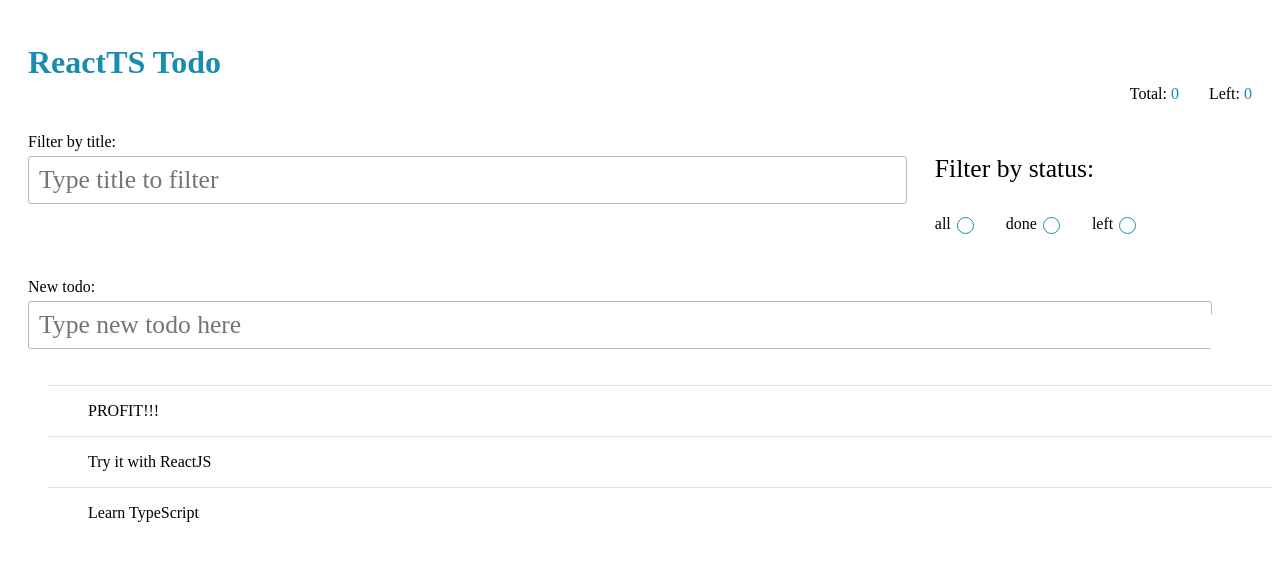
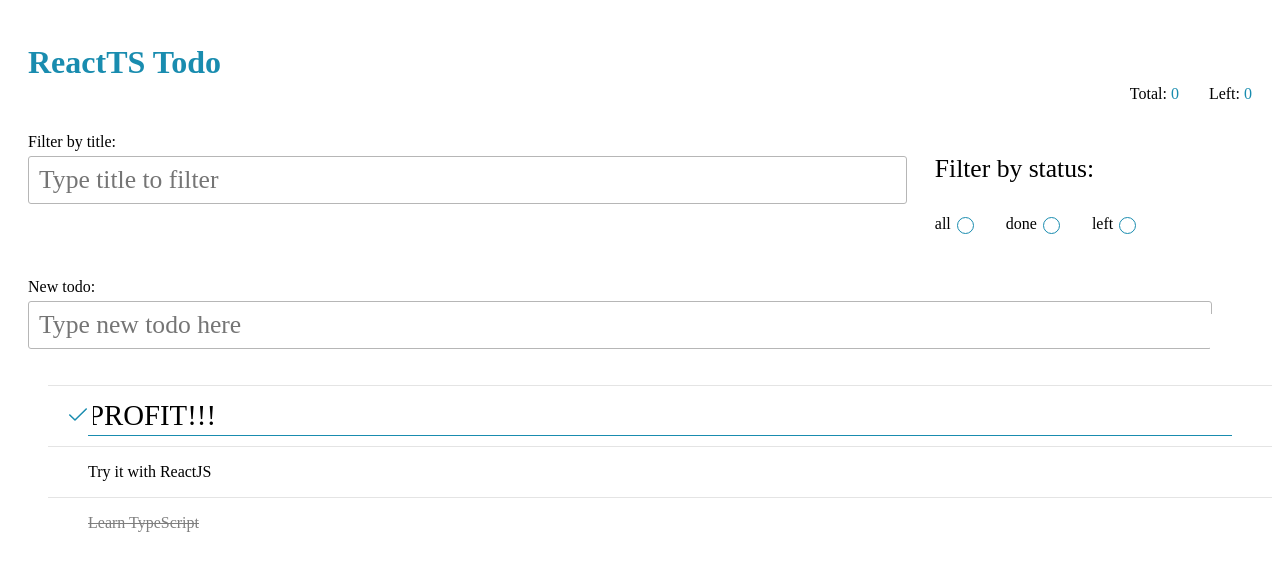
Before and after one commit to Dimeliora/react-ts-todo, a React (Create React App) app: page / in a window 1280 px wide. Shown: the top 570 px of the page. Built offline with nearby package versions, Linux system fonts and the light colour scheme; some icons are missing; the HTML template or start-up script is replaced by a standard one.

Commit message:
todos list item controls

```diff
--- a/src/components/Filter/RadioButton/RadioButton.module.scss
+++ b/src/components/Filter/RadioButton/RadioButton.module.scss
@@ -26,7 +26,7 @@
     &::after {
       content: "";
       position: absolute;
-      right: -17px;
+      right: -20px;
       top: 5px;
       display: none;
       width: 11px;
@@ -42,9 +42,9 @@
     width: 0;
     height: 0;
     opacity: 0;
-  }
 
-  &__:checked + .todos-by-status__radio-label::after {
-    display: block;
+    &:checked + .radioButton__label::after {
+      display: block;
+    }
   }
 }
--- /dev/null
+++ b/src/components/TodosList/TodosListItem/TodoItemInput/TodoItemInput.module.scss
@@ -0,0 +1,78 @@
+@import "../../../../styles/vars";
+
+.todoItemInput {
+  position: relative;
+
+  &::after {
+    content: "";
+    position: absolute;
+    left: 0;
+    bottom: 0;
+    display: block;
+    width: 0;
+    height: 1px;
+    background-color: $primary-color;
+    animation: expandBorder 0.2s forwards;
+  }
+
+  &__invalid {
+    &::after {
+      background-color: $danger-color;
+    }
+  }
+
+  &__input {
+    width: 100%;
+    margin-right: 10px;
+    padding: 3px 8px 4px 0;
+    border: none;
+    color: inherit;
+    font-family: inherit;
+    font-size: 1.8rem;
+
+    &:focus {
+      outline: none;
+    }
+
+    &::placeholder {
+      color: $danger-color;
+      font-size: 1.4rem;
+    }
+  }
+
+  &__btn {
+    position: absolute;
+    top: 50%;
+    left: -25px;
+    transform: translateY(-50%);
+    border: none;
+    background-color: #fff;
+    cursor: pointer;
+    transition: transform 0.1s;
+
+    &:hover {
+      transform: translateY(-50%) scale(1.15);
+    }
+
+    &:disabled {
+      opacity: 0.5;
+      cursor: default;
+
+      .todos-list__item-edit-icon {
+        fill: $danger-color;
+      }
+    }
+  }
+
+  &__btnIcon {
+    width: 18px;
+    height: 18px;
+    fill: $primary-color;
+  }
+}
+
+@keyframes expandBorder {
+  100% {
+    width: 100%;
+  }
+}
--- /dev/null
+++ b/src/components/TodosList/TodosListItem/TodoItemInput/index.tsx
@@ -0,0 +1,38 @@
+import React, { useEffect, useRef } from "react";
+
+import { ReactComponent as ApplyIcon } from "../../../../assets/icons/apply.svg";
+
+import s from "./TodoItemInput.module.scss";
+
+interface TodoItemInputProps {
+  value: string;
+  onApply: (value: string) => void;
+}
+
+const TodoItemInput: React.FC<TodoItemInputProps> = (props) => {
+  const { value } = props;
+
+  const inputRef = useRef<HTMLInputElement>(null);
+
+  useEffect(() => {
+    if (inputRef.current) {
+      inputRef.current.focus();
+    }
+  }, []);
+
+  return (
+    <form className={s.todoItemInput}>
+      <button className={s.todoItemInput__btn} type="submit">
+        <ApplyIcon className={s.todoItemInput__btnIcon} />
+      </button>
+      <input
+        ref={inputRef}
+        className={s.todoItemInput__input}
+        type="text"
+        defaultValue={value}
+      />
+    </form>
+  );
+};
+
+export default TodoItemInput;
--- a/src/components/TodosList/TodosListItem/TodoItemTitle/TodoItemTitle.module.scss
+++ /dev/null
@@ -1,28 +0,0 @@
-@import "../../../../styles/vars";
-
-.todoItemTitle {
-  &__btn {
-    position: absolute;
-    top: 50%;
-    left: -27px;
-    transform: translateY(-50%);
-    visibility: hidden;
-    display: block;
-    width: 20px;
-    height: 20px;
-    background-color: #fff;
-    border: none;
-    cursor: pointer;
-    transition: transform 0.1s;
-
-    &:hover {
-      transform: translateY(-50%) scale(1.15);
-    }
-  }
-
-  &__btnIcon {
-    width: 18px;
-    height: 18px;
-    fill: $primary-color;
-  }
-}
--- a/src/components/TodosList/TodosListItem/TodoItemTitle/index.tsx
+++ /dev/null
@@ -1,25 +0,0 @@
-import React from "react";
-
-import { ReactComponent as PencilIcon } from "../../../../assets/icons/pencil.svg";
-
-import s from "./TodoItemTitle.module.scss";
-
-interface TodoItemTitleProps {
-  value: string;
-  onEditModeToggle: () => void;
-}
-
-const TodoItemTitle: React.FC<TodoItemTitleProps> = (props) => {
-  const { value, onEditModeToggle } = props;
-
-  return (
-    <>
-      <button className={s.todoItemTitle__btn} onClick={onEditModeToggle}>
-        <PencilIcon className={s.todoItemTitle__btnIcon} />
-      </button>
-      <div className={s.todoItemTitle__text}>{value}</div>
-    </>
-  );
-};
-
-export default TodoItemTitle;
--- a/src/components/TodosList/TodosListItem/TodosListItem.module.scss
+++ b/src/components/TodosList/TodosListItem/TodosListItem.module.scss
@@ -7,9 +7,43 @@
   border-top: 1px solid $border-light-color;
 
   &:hover {
-    .todos-list__item-edit-btn {
+    .todoItem__editBtn {
       visibility: visible;
     }
+
+    .todoItem__controls {
+      visibility: visible;
+    }
+  }
+
+  &__editBtn {
+    position: absolute;
+    top: 50%;
+    left: -27px;
+    transform: translateY(-50%);
+    visibility: hidden;
+    display: block;
+    width: 20px;
+    height: 20px;
+    background-color: #fff;
+    border: none;
+    cursor: pointer;
+    transition: transform 0.1s;
+
+    &:hover {
+      transform: translateY(-50%) scale(1.15);
+    }
+  }
+
+  &__editBtnIcon {
+    width: 18px;
+    height: 18px;
+    fill: $primary-color;
+  }
+
+  &__titleCompleted {
+    text-decoration: line-through;
+    opacity: 0.5;
   }
 
   &__body {
@@ -23,13 +57,8 @@
   }
 
   &__done {
-    .todos-list__item-edit-btn {
+    .todoItem__editBtn {
       display: none;
-    }
-
-    .todos-list__item-title {
-      text-decoration: line-through;
-      opacity: 0.5;
     }
   }
 
@@ -37,17 +66,11 @@
     padding-right: 40px;
     pointer-events: all;
 
-    .todos-list__item-body {
+    .todoItem__body {
       width: 100%;
     }
 
-    .todos-list__item:hover {
-      .todos-list__item-controls {
-        visibility: visible;
-      }
-    }
-
-    .todos-list__item-controls {
+    .todoItem__controls {
       display: none;
     }
   }
@@ -78,7 +101,7 @@
       transform: scale(1.15);
     }
 
-    .todos-list__item-button-icon {
+    .todoItem__btnIcon {
       fill: $success-color;
     }
   }
@@ -88,7 +111,7 @@
       transform: scale(1.15);
     }
 
-    .todos-list__item-button-icon {
+    .todoItem__btnIcon {
       fill: $danger-color;
     }
   }
--- a/src/components/TodosList/TodosListItem/index.tsx
+++ b/src/components/TodosList/TodosListItem/index.tsx
@@ -1,9 +1,10 @@
 import React from "react";
 import cn from "classnames";
 
-import TodoItemTitle from "./TodoItemTitle";
+import TodoItemInput from "./TodoItemInput";
 import { ReactComponent as TrashIcon } from "../../../assets/icons/trash.svg";
 import { ReactComponent as CheckIcon } from "../../../assets/icons/checkbox.svg";
+import { ReactComponent as PencilIcon } from "../../../assets/icons/pencil.svg";
 
 import s from "./TodosListItem.module.scss";
 
@@ -11,15 +12,37 @@ import { Todo } from "../../../types/todos";
 
 interface TodosListItemProps {
   item: Todo;
+  isEditing: boolean;
 }
 
 const TodosListItem: React.FC<TodosListItemProps> = (props) => {
-  const { item } = props;
+  const { item, isEditing } = props;
+
+  const itemTitle = (
+    <>
+      <button className={s.todoItem__editBtn} onClick={() => {}}>
+        <PencilIcon className={s.todoItem__editBtnIcon} />
+      </button>
+      <div
+        className={cn({
+          [s.todoItem__titleCompleted]: item.completed,
+        })}
+      >
+        {item.title}
+      </div>
+    </>
+  );
 
   return (
-    <li className={s.todoItem}>
+    <li
+      className={cn(s.todoItem, {
+        [s.todoItem__done]: item.completed,
+        [s.todoItem__edit]: isEditing,
+      })}
+    >
       <div className={s.todoItem__body}>
-        <TodoItemTitle value={item.title} onEditModeToggle={() => {}} />
+        {!isEditing && itemTitle}
+        {isEditing && <TodoItemInput value={item.title} onApply={() => {}} />}
       </div>
       <div className={s.todoItem__controls}>
         <button className={cn(s.todoItem__btn, s.todoItem__btnCheck)}>
--- a/src/components/TodosList/index.tsx
+++ b/src/components/TodosList/index.tsx
@@ -20,7 +20,7 @@ const TodosList: React.FC = () => {
   const todosList = (
     <ul className={s.todosList__element}>
       {items.map((item) => (
-        <TodosListItem key={item.id} item={item} />
+        <TodosListItem key={item.id} item={item} isEditing={item.id > 1} />
       ))}
     </ul>
   );
```
